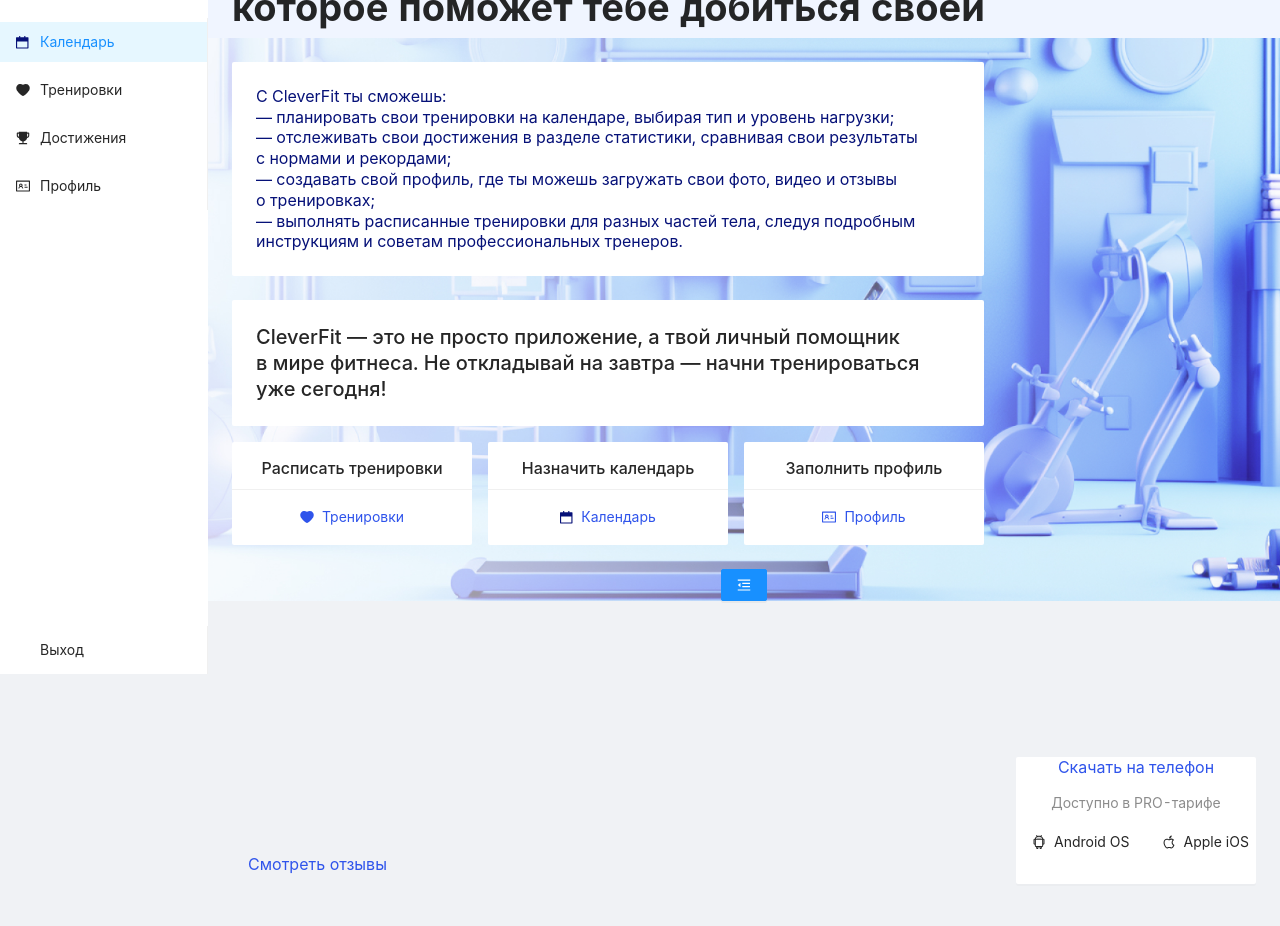
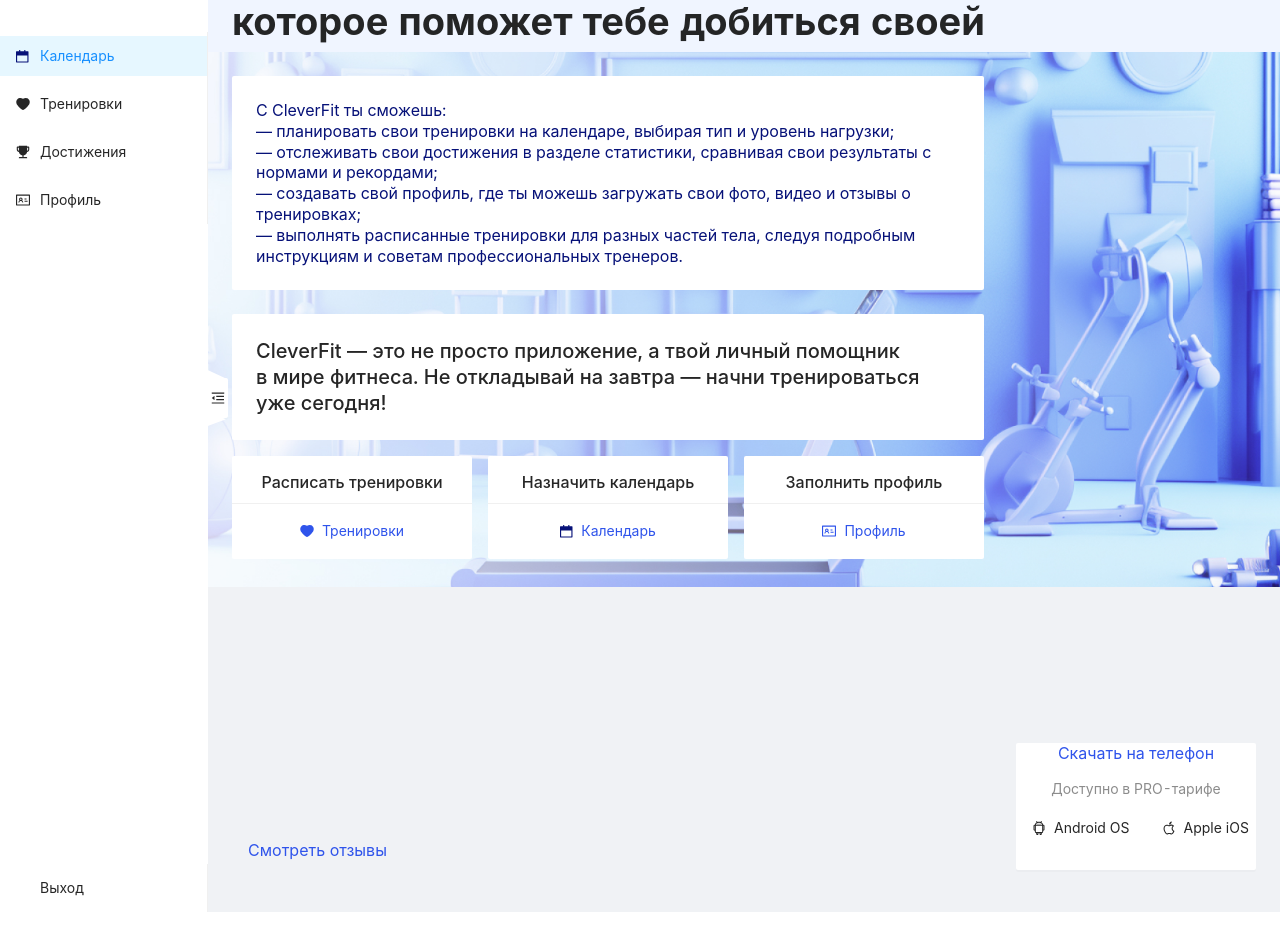
Before and after one commit to ClevertecFrontendLab/Yura703, a React (Vite) app: page /#/ in a window 1280 px wide. Built offline with nearby package versions, Linux system fonts and the light colour scheme.

Commit message:
refactor: edit style for sider

```diff
--- a/src/components/main-content/main-content.tsx
+++ b/src/components/main-content/main-content.tsx
@@ -20,14 +20,14 @@
     return (
         <div className='main-content'>
             <Card bordered={false} className='main-text1'>
-                <p> С CleverFit ты сможешь:</p>
-                <p>— планировать свои тренировки на календаре, выбирая тип и уровень нагрузки;</p>
-                <p>— отслеживать свои достижения в разделе статистики, сравнивая свои результаты с нормами и рекордами;</p>
-                <p>— создавать свой профиль, где ты можешь загружать свои фото, видео и отзывы о тренировках;</p>
-                <p>— выполнять расписанные тренировки для разных частей тела, следуя подробным инструкциям и советам профессиональных тренеров.</p>
+                <p>С CleverFit ты сможешь:</p>
+                <p>— планировать свои тренировки на календаре, выбирая тип и уровень нагрузки;</p>
+                <p>— отслеживать свои достижения в разделе статистики, сравнивая свои результаты с нормами и рекордами;</p>
+                <p>— создавать свой профиль, где ты можешь загружать свои фото, видео и отзывы о тренировках;</p>
+                <p>— выполнять расписанные тренировки для разных частей тела, следуя подробным инструкциям и советам профессиональных тренеров.</p>
             </Card>
             <Card bordered={false} className='main-text2'>
-                <p>CleverFit — это не просто приложение, а твой личный помощник в мире фитнеса. Не откладывай на завтра — начни тренироваться уже сегодня!</p>
+                <p>CleverFit — это не просто приложение, а твой личный помощник<br/>в мире фитнеса. Не откладывай на завтра — начни тренироваться<br/>уже сегодня!</p>
             </Card>
             <Row gutter={64}>
                 <Col span={8}>
--- a/src/components/main-sider/main-sider.scss
+++ b/src/components/main-sider/main-sider.scss
@@ -0,0 +1,71 @@
+@import '@constants/style/var';
+@import '@constants/style/mixins';
+
+.sider {
+    max-width: 208px;
+    height: 1024px;
+}
+
+.sider-logo {
+    height: 33px;
+    margin: 44px 46px 67px 29px;
+    display: flex;
+    justify-content: center;
+    align-items: center;
+
+    &__clever {
+        width: calc((97.76 / 133 * 100%));
+    }
+    &__fit {
+        width: calc((33.83 / 133 * 100%));
+    }
+    &__short {
+        width: 33px;
+    }
+}
+
+.sider-menu {
+    height: calc(1024px - 144px);
+    display: flex;
+    flex-direction: column;
+    justify-content: space-between;
+    align-items: center;
+}
+
+.sider-btn {
+    position: absolute;
+    top: 490px;
+    right: -20px;
+    height: 40px;
+    width: 20px;
+
+    .sider-btn-icon {
+        position: relative;
+        background-color: $character-light-primary-inverse;
+
+        &::before, &::after {
+            content: "";
+            position: absolute;
+            bottom: 0;
+            width: 0;
+            height: 0;
+            border-style: solid;
+            border-width: 14px;
+        }
+
+        &::before {
+            border-color: $character-light-primary-inverse transparent transparent transparent;
+            left: -14px;
+            top: 10px;
+            transform: rotate(160deg);
+        }
+
+        &::after {
+            border-color: transparent transparent transparent $character-light-primary-inverse;
+            right: 0px;
+            transform: rotate(115deg);
+            right: 5px;
+            top: -15px;
+        }
+    }
+}
--- a/src/components/main-sider/main-sider.tsx
+++ b/src/components/main-sider/main-sider.tsx
@@ -1,5 +1,5 @@
 import { useState } from 'react';
-import './main-page.scss';
+import './main-sider.scss';
 import 'antd/dist/antd.css'; // or 'antd/dist/antd.less'
 import { Button, Layout, Menu, Space } from 'antd';
 const { Sider } = Layout;
@@ -51,7 +51,7 @@
       ];
 
     return (
-        <>
+        <div style={{position: "relative"}}>
             <Sider
             theme='light'
             className='sider'
@@ -61,8 +61,12 @@
             collapsed={collapsed}
             >
             <div className="sider-logo">
+                { collapsed
+                ?  <img src={logoFit} alt="fit" className='sider-logo__short' />
+                : <>
                     <img src={logoClever} alt="clever" className='sider-logo__clever' />
                     <img src={logoFit} alt="fit" className='sider-logo__fit' />
+                </>}
             </div>
             <div className="sider-menu">
                 <Space size={100} direction='vertical' align='center' >
@@ -72,7 +76,7 @@
                         inlineIndent={240}
                         theme='light'
                         items={items}
-                    style={{ width: "208px" }}
+                        style={ collapsed ? { width: "64px" } : { width: "208px" }}
                     />
                 </Space>
                 <Space size={100} direction='vertical' align='center' >
@@ -81,7 +85,7 @@
                     defaultOpenKeys={['sub1']}
                     inlineIndent={240}
                     theme='light'
-                style={{ width: "208px" }}
+                    style={ collapsed ? { width: "64px" } : { width: "208px" }}
                     items={[ {
                         key: '10',
                         icon: <IconFont type="icon-tuichu" rotate={180} />,
@@ -92,11 +96,15 @@
             </div>
         </Sider>
         <Button
-    type="primary"
+        style={{padding: 0, border: 0}}
+        type="default"
         onClick={toggleCollapsed}
+        className='sider-btn'
         >
+            <div className="sider-btn-icon">
                 {collapsed ? <MenuUnfoldOutlined /> : <MenuFoldOutlined />}
+            </div>
         </Button>
-    </>
+    </div>
     );
 };
--- a/src/pages/main-page/main-page.scss
+++ b/src/pages/main-page/main-page.scss
@@ -1,4 +1,3 @@
-
 #root {
     max-width: 1440px;
     width: 1440px;
@@ -21,43 +20,11 @@
     border: 1px solid black;
 }
 
-.sider {
-    max-width: 208px;
-    width: 208px !important;
-    height: 100vh;
-}
-
-.sider-logo {
-    width: 133px;
-    height: 33px;
-    margin: 44px 46px 67px 29px;
-
-    &__clever {
-        width: calc((97.76 / 133 * 100%));
-    }
-    &__fit {
-        width: calc((33.83 / 133 * 100%));
-    }
-}
-
-.sider-menu {
-    height: calc(100vh - 144px);
-    display: flex;
-    flex-direction: column;
-    justify-content: space-between;
-    align-items: center;
-}
-
 .main {
     background: no-repeat center/cover;
     background-image: url('@public/bg-mp-light.jpg');
 }
 
-// .sider-menu {
-//     display: flex;
-//     flex-direction: column;
-// }
-
 .flex {
     display: flex;
 }
--- a/src/pages/main-page/main-page.tsx
+++ b/src/pages/main-page/main-page.tsx
@@ -1,113 +1,23 @@
-import { useState } from 'react';
 import './main-page.scss';
 import 'antd/dist/antd.css'; // or 'antd/dist/antd.less'
-import { Layout, Button, Menu, Space } from 'antd';
-const { Sider, Content } = Layout;
-import Icon, {
-    HeartFilled ,
-    MenuFoldOutlined,
-    MenuUnfoldOutlined,
-    IdcardOutlined,
-    TrophyFilled,
-    createFromIconfontCN,
-  } from '@ant-design/icons';
-import { JSX } from 'react/jsx-runtime';
-import logoFit from '@public/fit.svg';
-import logoClever from '@public/clever.svg';
-import type { CustomIconComponentProps } from '@ant-design/icons/lib/components/Icon';
+import { Layout } from 'antd';
+const { Content } = Layout;
 
 import { Header } from '@components/header';
 import { MainContent } from '@components/main-content';
 import { Footer } from '@components/footer';
-
-const IconFont = createFromIconfontCN({
-  scriptUrl: '//at.alicdn.com/t/font_8d5l8fzk5b87iudi.js',
-});
-
-const CalendarSvg = () => (
-    <svg width="13" height="13" viewBox="0 0 13 13" fill="none" xmlns="http://www.w3.org/2000/svg">
-        <path fillRule="evenodd" clipRule="evenodd" d="M9.375 1.125H12C12.2766 1.125 12.5 1.34844 12.5 1.625V12C12.5 12.2766 12.2766 12.5 12 12.5H0.5C0.223437 12.5 0 12.2766 0 12V1.625C0 1.34844 0.223437 1.125 0.5 1.125H3.125V0.125C3.125 0.05625 3.18125 0 3.25 0H4.125C4.19375 0 4.25 0.05625 4.25 0.125V1.125H8.25V0.125C8.25 0.05625 8.30625 0 8.375 0H9.25C9.31875 0 9.375 0.05625 9.375 0.125V1.125ZM1.125 11.375H11.375V5.4375H1.125V11.375Z" fill="#061178"/>
-    </svg>
-);
-const CalendarIcon = (props: Partial<CustomIconComponentProps>) => (
-    <Icon component={CalendarSvg} {...props} />
-  );
+import { MainSider } from '@components/main-sider';
 
 export const MainPage: React.FC = () => {
-    const [collapsed, setCollapsed] = useState(false);
-
-    function getItem(label: string, key: string, icon: JSX.Element) {
-        return {
-            label,
-            key,
-            icon,
-        };
-      }
-    const toggleCollapsed = () => {
-      setCollapsed(!collapsed);
-    };
-    const items = [
-        getItem('Календарь', '1', <CalendarIcon />),
-        getItem('Тренировки', '2', <HeartFilled />),
-        getItem('Достижения', '3', <TrophyFilled />),
-        getItem('Профиль', '4', <IdcardOutlined />),
-      ];
-
     return (
         <Layout className='flex'>
-
-            <Sider
-                theme='light'
-                className='sider'
-                width={208}
-                collapsible={false}
-                collapsedWidth={64}
-                collapsed={collapsed}
-                >
-                <div className="sider-logo">
-                    <img src={logoClever} alt="clever" className='sider-logo__clever' />
-                    <img src={logoFit} alt="fit" className='sider-logo__fit' />
-                </div>
-                <div className="sider-menu">
-                    <Space size={100} direction='vertical' align='center' >
-                        <Menu
-                            defaultSelectedKeys={['1']}
-                            defaultOpenKeys={['sub1']}
-                            inlineIndent={240}
-                            theme='light'
-                            items={items}
-                            style={{ width: "208px" }}
-                        />
-                    </Space>
-                    <Space size={100} direction='vertical' align='center' >
-                    <Menu
-                        defaultSelectedKeys={['1']}
-                        defaultOpenKeys={['sub1']}
-                        inlineIndent={240}
-                        theme='light'
-                        style={{ width: "208px" }}
-                        items={[ {
-                            key: '10',
-                            icon: <IconFont type="icon-tuichu" rotate={180} />,
-                            label: 'Выход',
-                        },]}
-                    />
-                    </Space>
-                </div>
-            </Sider>
-
+            <MainSider></MainSider>
             <Layout style={{ width:'1000px' }}>
                 <Header></Header>
                 <Content className='main'>
                     <MainContent></MainContent>
-                    <Button
-                    type="primary"
-                    onClick={toggleCollapsed}
-                    >
-                        {collapsed ? <MenuUnfoldOutlined /> : <MenuFoldOutlined />}
-                    </Button>
                 </Content>
-                <Footer className=''></Footer>
+                <Footer></Footer>
             </Layout>
         </Layout>
     );
```
Lines whose indentation alone changed are shown as unchanged.
